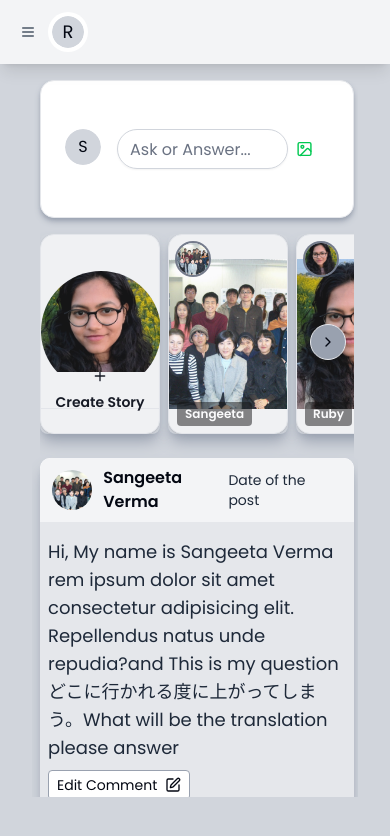
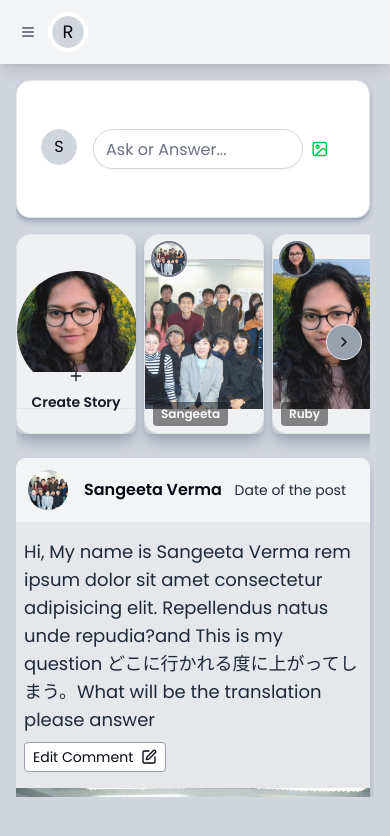
Before and after one commit to Ravi-kant-coder/Nihongomax, a Next.js app: page / in a window 390 px wide. Shown: the top 836 px of the page. Built offline with nearby package versions, Linux system fonts and the light colour scheme.

Commit message:
scrollbar hide on small device

```diff
--- a/app/globals.css
+++ b/app/globals.css
@@ -130,6 +130,21 @@ body {
   padding-top: 500px;
   width: 10px;
 }
+@media (max-width: 767px) {
+  /* Hide scrollbar for Webkit browsers on mobile */
+  ::-webkit-scrollbar {
+    width: 0;
+    height: 0;
+    display: none;
+  }
+
+  /* Optional: overflow styling to ensure content still scrolls */
+  .your-scrollable-div {
+    -ms-overflow-style: none; /* IE and Edge */
+    scrollbar-width: none; /* Firefox */
+  }
+}
+
 ::-webkit-scrollbar-thumb {
   background-color: #888888;
   border-radius: 5px; /* roundness of the scroll thumb */
--- a/app/page.js
+++ b/app/page.js
@@ -9,7 +9,7 @@ const Home = () => {
         <div className="fixed mt-10 w-1/5 ">
           <LeftSideBar />
         </div>
-        <div className="w-full lg:max-w-1/2 md:max-w-1/2 mx-auto px-4">
+        <div className="w-full lg:max-w-1/2 md:max-w-1/2 mx-auto">
           <Wall />
         </div>
         <div className="fixed hidden lg:flex right-3 w-1/5">
--- a/components/Wall.jsx
+++ b/components/Wall.jsx
@@ -102,7 +102,7 @@ const storyPostsData = [
 
 const Wall = () => {
   return (
-    <div className=" h-[85vh] overflow-y-scroll pr-1 px-2">
+    <div className=" h-[85vh] overflow-y-scroll pr-1 ">
       <NewPostForm />
       <StorySection storyPostsData={storyPostsData} />
       {storyPostsData?.map((userDataObj) => (
```
